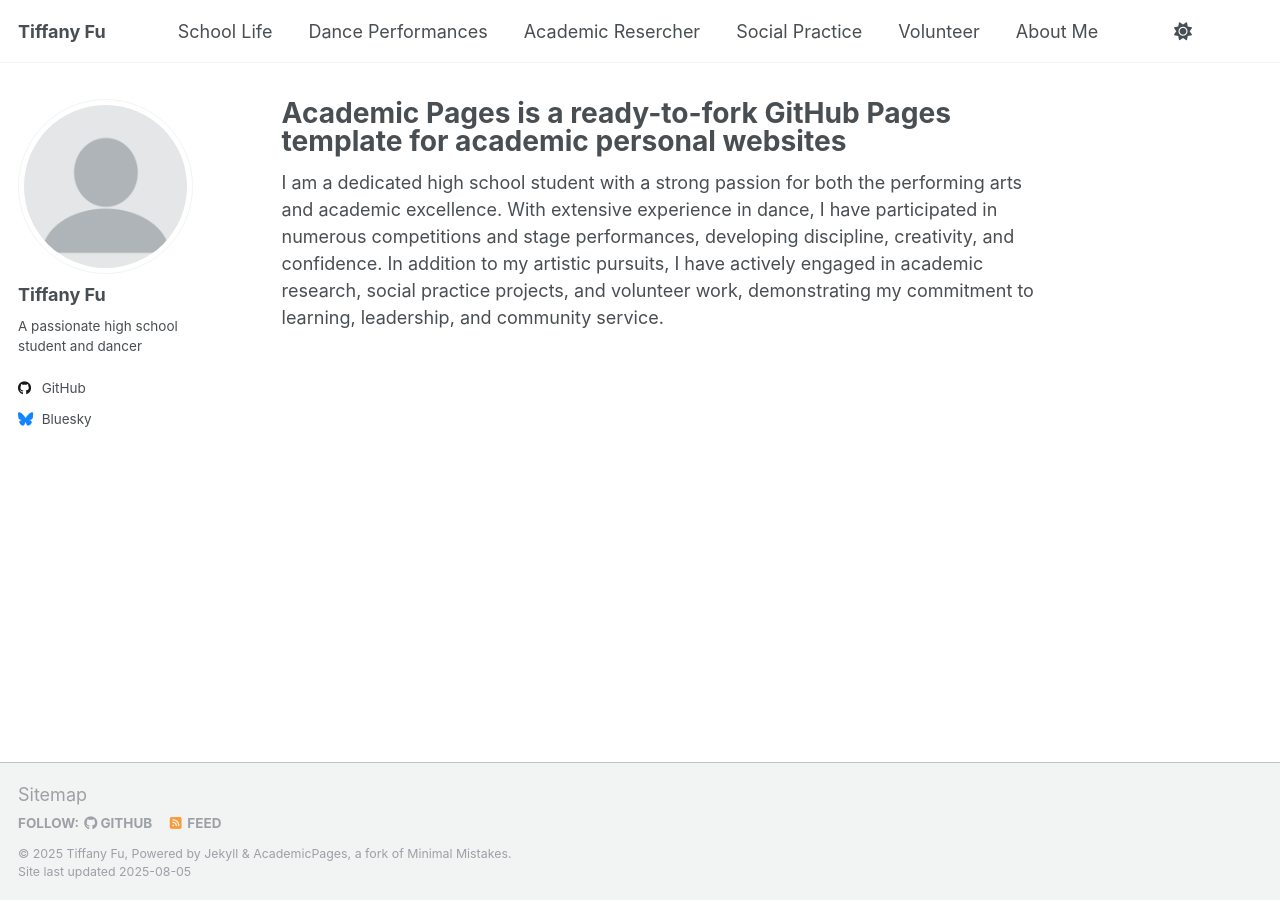
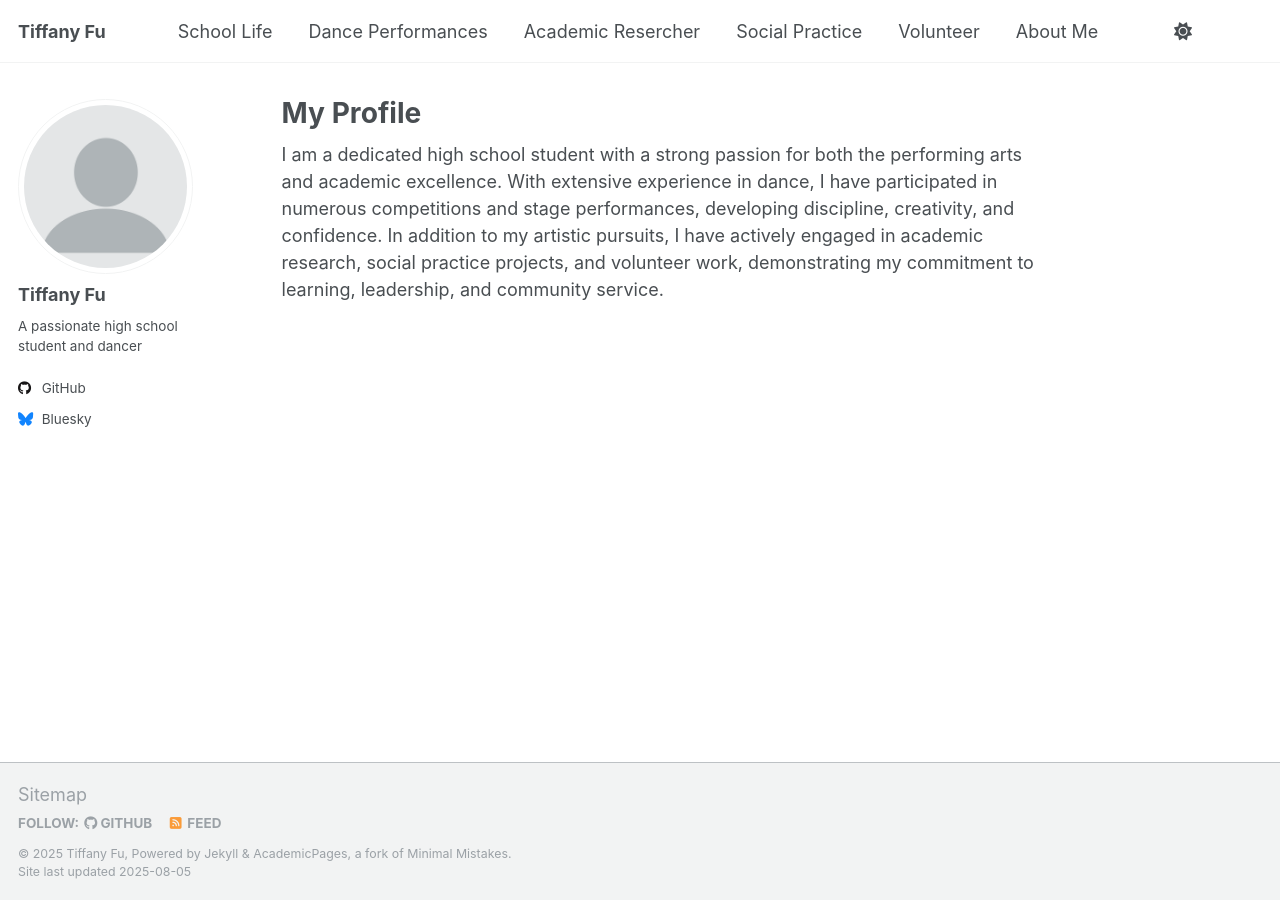
Before and after one commit to TiffanyJTFu/TiffanyFu, a Jekyll site: the page built from _pages/about.md, in a window 1280 px wide. Built offline with Jekyll 4.4.1, drawn with Linux system fonts in a browser that asks for light colours; a script that is not in the unit is left out.

Commit message:
Update about.md

```diff
--- a/_pages/about.md
+++ b/_pages/about.md
@@ -1,6 +1,6 @@
 ---
 permalink: /
-title: "Academic Pages is a ready-to-fork GitHub Pages template for academic personal websites"
+title: "My Profile"
 author_profile: true
 redirect_from:
   - /about/
```
